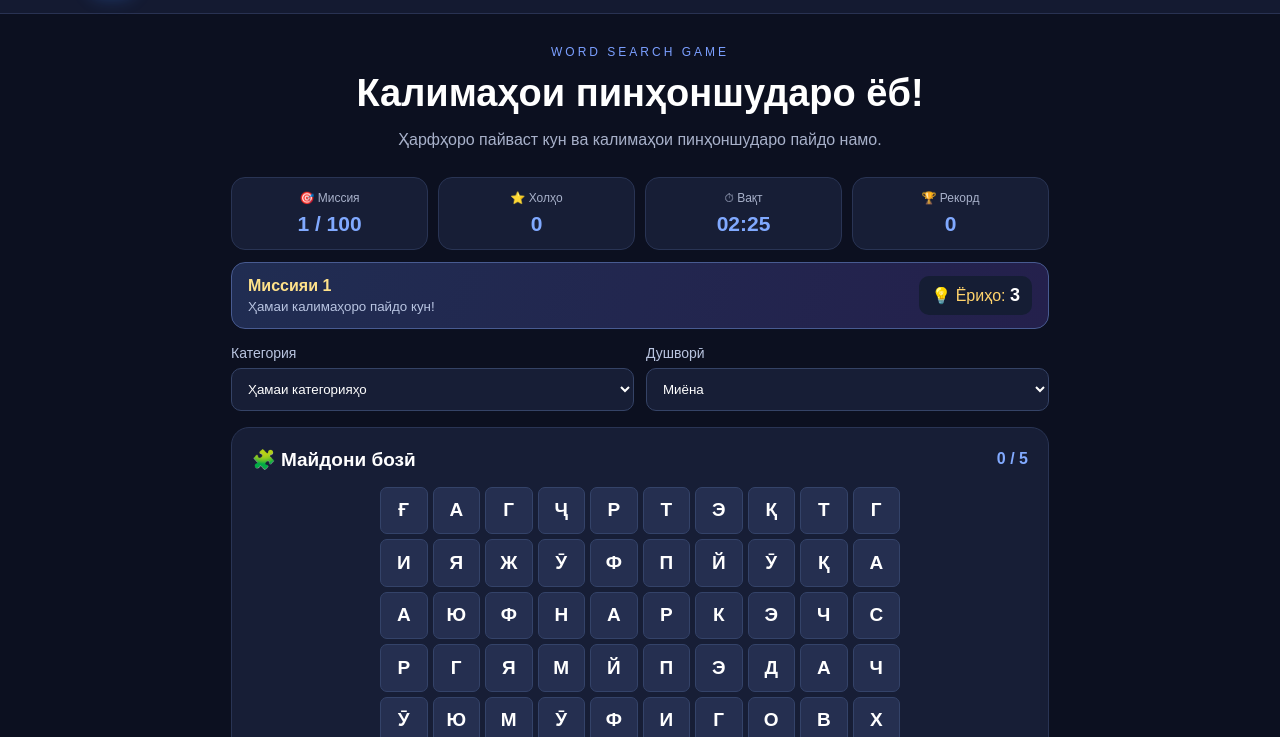
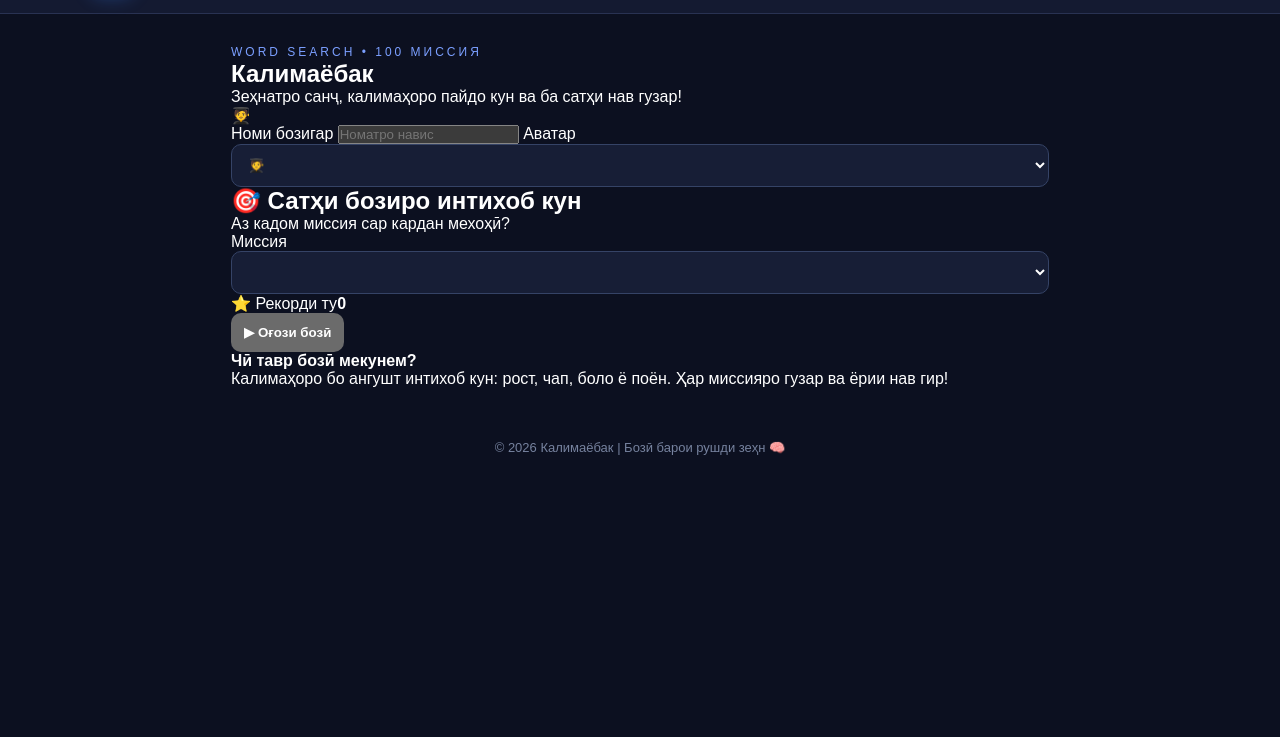
Before and after one commit to akhmadov-art/my-first-website, a website: page Kalimayobak/index.html in a window 1280 px wide. Shown: the part 63-800 px from the top of the page. Drawn offline with Linux system fonts and the light colour scheme.

Commit message:
Add player profile and separate level selection home screen

```diff
--- a/Kalimayobak/index.html
+++ b/Kalimayobak/index.html
@@ -1,30 +1,46 @@
-
 <!DOCTYPE html>
 <html lang="tg">
 <head>
-    <meta charset="UTF-8">
-    <meta name="viewport" content="width=device-width, initial-scale=1.0">
-    <meta name="theme-color" content="#10152b">
-    <title>Калимаёбак | Word Search</title>
-    <link rel="icon" type="image/svg+xml" href="logo.svg">
-    <link rel="apple-touch-icon" href="logo.svg">
+<meta charset="UTF-8"><meta name="viewport" content="width=device-width,initial-scale=1.0">
+<meta name="theme-color" content="#10152b"><title>Калимаёбак</title>
+<link rel="icon" type="image/svg+xml" href="logo.svg"><link rel="apple-touch-icon" href="logo.svg">
 <link rel="stylesheet" href="style.css">
 </head>
 <body>
-
 <header class="header">
  <div class="logo"><img src="logo.svg" alt="Логотип Калимаёбак"> КАЛИМАЁБАК</div>
-    <button id="soundBtn" class="icon-btn">🔊</button>
+ <div class="header-actions">
+  <button id="backToHome" class="icon-btn" hidden>⌂ Меню</button>
+  <button id="soundBtn" class="icon-btn" aria-label="Овоз">🔊</button>
+ </div>
 </header>
-
 <main class="container">
-
-    <section class="hero">
-        <span class="tag">WORD SEARCH GAME</span>
-        <h1>Калимаҳои пинҳоншударо ёб!</h1>
-        <p>Ҳарфҳоро пайваст кун ва калимаҳои пинҳоншударо пайдо намо.</p>
+ <section id="homeScreen" class="home-screen">
+  <div class="home-hero"><span class="tag">WORD SEARCH • 100 МИССИЯ</span>
+   <h1>Калимаёбак</h1><p>Зеҳнатро санҷ, калимаҳоро пайдо кун ва ба сатҳи нав гузар!</p>
+  </div>
+  <section class="profile-card">
+   <div class="profile-avatar" id="avatarPreview">🧑‍🎓</div>
+   <div class="profile-fields">
+    <label for="profileName">Номи бозигар</label>
+    <input id="profileName" maxlength="20" placeholder="Номатро навис">
+    <label for="avatarSelect">Аватар</label>
+    <select id="avatarSelect"><option>🧑‍🎓</option><option>👦</option><option>👧</option><option>🧑‍💻</option><option>🦊</option><option>🐼</option><option>🦁</option><option>🐯</option><option>🐸</option><option>🚀</option></select>
+   </div>
+  </section>
+  <section class="level-card">
+   <h2>🎯 Сатҳи бозиро интихоб кун</h2>
+   <p>Аз кадом миссия сар кардан мехоҳӣ?</p>
+   <label for="levelSelect">Миссия</label>
+   <select id="levelSelect"></select>
+   <div class="level-info"><span>⭐ Рекорди ту</span><strong id="homeRecord">0</strong></div>
+   <button id="startGameBtn" class="btn start-game">▶ Оғози бозӣ</button>
+  </section>
+  <div class="home-tips"><strong>Чӣ тавр бозӣ мекунем?</strong><p>Калимаҳоро бо ангушт интихоб кун: рост, чап, боло ё поён. Ҳар миссияро гузар ва ёрии нав гир!</p></div>
  </section>
 
+ <section id="gameScreen" class="game-screen" hidden>
+  <div class="game-welcome">Бозӣ идома дорад, <strong id="welcomeName">бозигар</strong>!</div>
   <section class="stats">
    <div class="stat"><span>🎯 Миссия</span><strong id="mission">1 / 100</strong></div>
    <div class="stat"><span>⭐ Холҳо</span><strong id="score">0</strong></div>
@@ -35,85 +51,21 @@
    <div><strong>Миссияи <span id="missionNumber">1</span></strong><small id="missionText">Ҳамаи калимаҳоро пайдо кун!</small></div>
    <div class="hint-counter">💡 Ёриҳо: <strong id="hintsLeft">3</strong></div>
   </section>
-
   <section class="settings">
-        <div class="field">
-            <label>Категория</label>
-            <select id="category">
-                <option value="all">Ҳамаи категорияҳо</option>
-                <option value="animals">Ҳайвонот</option>
-                <option value="fruits">Меваҳо</option>
-                <option value="technology">Технология</option>
-                <option value="sports">Варзиш</option>
-                <option value="nature">Табиат</option>
-            </select>
-        </div>
-
-        <div class="field">
-            <label>Душворӣ</label>
-            <select id="difficulty">
-                <option value="easy">Осон</option>
-                <option value="medium" selected>Миёна</option>
-                <option value="hard">Душвор</option>
-            </select>
-        </div>
+   <div class="field"><label for="category">Категория</label><select id="category"><option value="all">Ҳамаи категорияҳо</option><option value="animals">Ҳайвонот</option><option value="fruits">Меваҳо</option><option value="technology">Технология</option><option value="sports">Варзиш</option><option value="nature">Табиат</option></select></div>
+   <div class="field"><label for="difficulty">Душворӣ</label><select id="difficulty"><option value="easy">Осон</option><option value="medium" selected>Миёна</option><option value="hard">Душвор</option></select></div>
   </section>
-
   <section class="game-panel">
-
-        <div class="game-top">
-            <h2>🧩 Майдони бозӣ</h2>
-            <span id="progress">0 / 0</span>
-        </div>
-
-        <div id="grid" class="grid"></div>
-
-        <div class="progress-track">
-            <div id="progressBar"></div>
-        </div>
-
-        <div class="words-section">
-            <h3>📚 Калимаҳои пинҳоншуда</h3>
-            <div id="wordList" class="word-list"></div>
-        </div>
-
-        <div class="controls">
-            <button id="hintBtn" class="btn hint">💡 Ёрӣ (3)</button>
-            <button id="pauseBtn" class="btn pause">⏸ Таваққуф</button>
-            <button id="restartBtn" class="btn restart">🔄 Аз нав</button>
-        </div>
-
-        <p id="message" class="message">
-            Бозиро оғоз кун!
-        </p>
-
+   <div class="game-top"><h2>🧩 Майдони бозӣ</h2><span id="progress">0 / 0</span></div>
+   <div id="grid" class="grid"></div><div class="progress-track"><div id="progressBar"></div></div>
+   <div class="words-section"><h3>📚 Калимаҳои пинҳоншуда</h3><div id="wordList" class="word-list"></div></div>
+   <div class="controls"><button id="hintBtn" class="btn hint">💡 Ёрӣ (3)</button><button id="pauseBtn" class="btn pause">⏸ Таваққуф</button><button id="restartBtn" class="btn restart">🔄 Аз нав</button></div>
+   <p id="message" class="message">Бозиро оғоз кун!</p>
   </section>
-
-    <section class="instructions">
-        <h3>📖 Чӣ тавр бозӣ кардан лозим?</h3>
-        <p>1. Аз рӯйхати калимаҳо як калимаро интихоб кун.</p>
-        <p>2. Ҳарфҳои онро дар майдон пайдо кун.</p>
-        <p>3. Калимаҳо танҳо рост, чап, боло ё поён ҷойгир мешаванд; диагоналӣ нестанд.</p>
-        <p>4. Ҳар калима ранги махсус мегирад. Барои ҳар миссияи гузаронидашуда 1 ёрии нав мегирӣ.</p>
+  <section class="instructions"><h3>📖 Қоидаҳои бозӣ</h3><p>1. Калимаҳоро аз рӯйхат дар майдон пайдо кун.</p><p>2. Ангуштатро аз ҳарфи аввал то охир каш.</p><p>3. Самтҳо танҳо рост, чап, боло ва поён мебошанд.</p><p>4. Ҳар миссияи гузаронидашуда 1 ёрии нав медиҳад.</p></section>
  </section>
-
 </main>
-
-<footer>
-    <p>© 2026 Калимаёбак | Бозӣ барои рушди зеҳн 🧠</p>
-</footer>
-
-<div id="winModal" class="modal">
-    <div class="modal-box">
-        <div class="trophy">🏆</div>
-        <h2>Офарин! Ғолиб шудӣ!</h2>
-        <p>Ҳамаи калимаҳоро ёфтӣ!</p>
-        <h3 id="finalScore">0 хол</h3>
-        <button id="playAgainBtn" class="btn restart">Аз нав бозӣ кардан</button>
-        <button id="nextMissionBtn" class="btn next-mission">Миссияи навбатӣ ➜</button>
-    </div>
-</div>
-
+<footer>© 2026 Калимаёбак | Бозӣ барои рушди зеҳн 🧠</footer>
+<div id="winModal" class="modal"><div class="modal-box"><div class="trophy">🏆</div><h2>Офарин! Ғолиб шудӣ!</h2><p>Ҳамаи калимаҳоро ёфтӣ!</p><h3 id="finalScore">0 хол</h3><button id="playAgainBtn" class="btn restart">Ин миссияро такрор кун</button><button id="nextMissionBtn" class="btn next-mission">Миссияи навбатӣ ➜</button><button id="homeFromWin" class="btn pause">Ба саҳифаи аввал</button></div></div>
 <script src="script.js"></script>
-</body>
-</html>
+</body></html>
```
Lines whose indentation alone changed are shown as unchanged.
